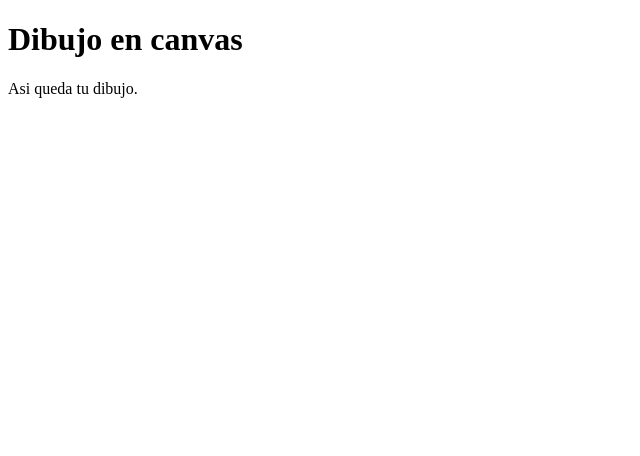
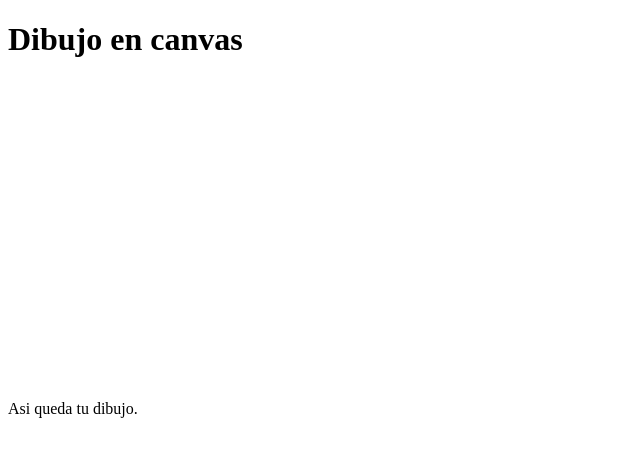
Before and after one commit to andres-condezo/canvas, a plain HTML site: page canvas.html in a window 1280 px wide. Shown: the whole page, without its empty margins (0-640 px from the left). Drawn offline with Linux system fonts and the light colour scheme.

Commit message:
init JS file.

```diff
--- a/canvas.html
+++ b/canvas.html
@@ -7,6 +7,8 @@
   </head>
   <body>
     <h1>Dibujo en canvas</h1>
+    <canvas width="300" height="300" id="draw"></canvas>
     <p>Asi queda tu dibujo.</p>
   </body>
+  <script src="draw.js"></script>
 </html>
--- /dev/null
+++ b/draw.js
@@ -0,0 +1 @@
+alert("Sachita es magia");
```
